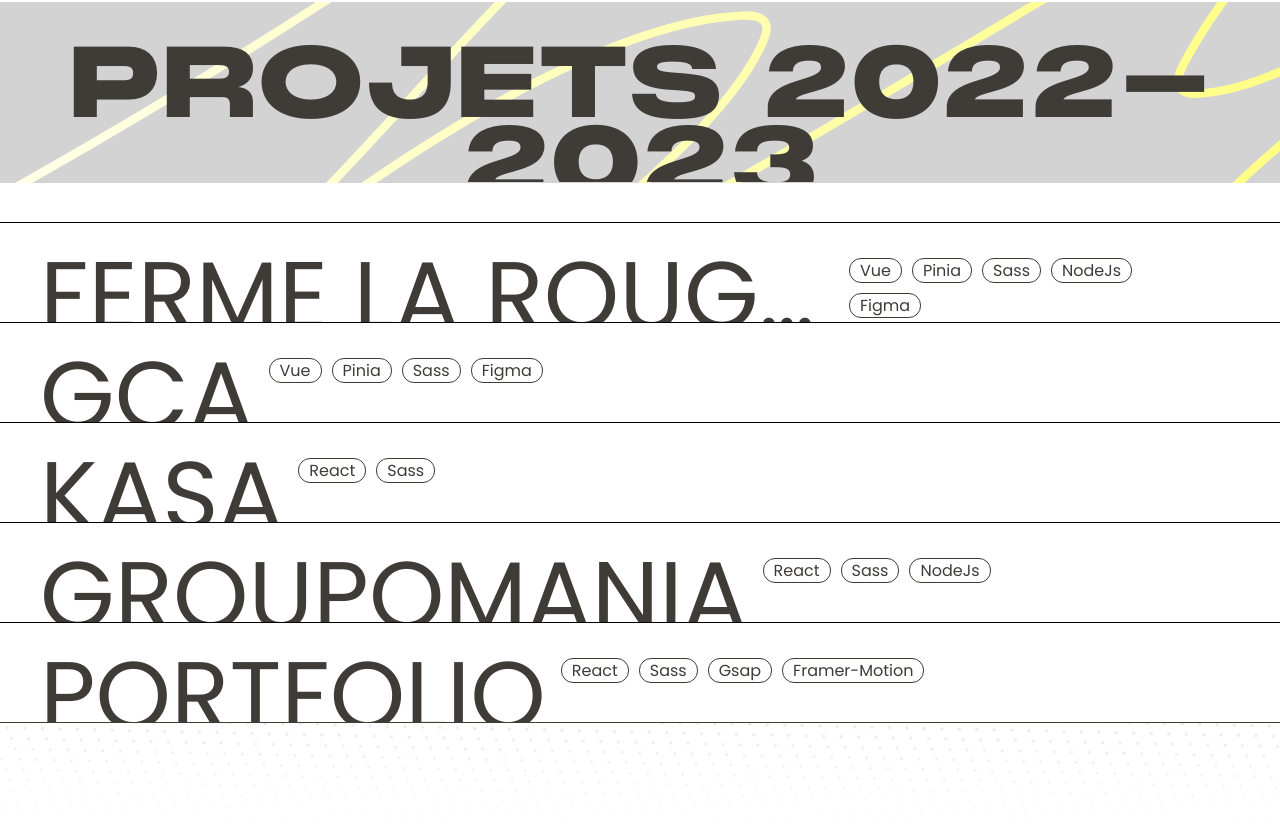
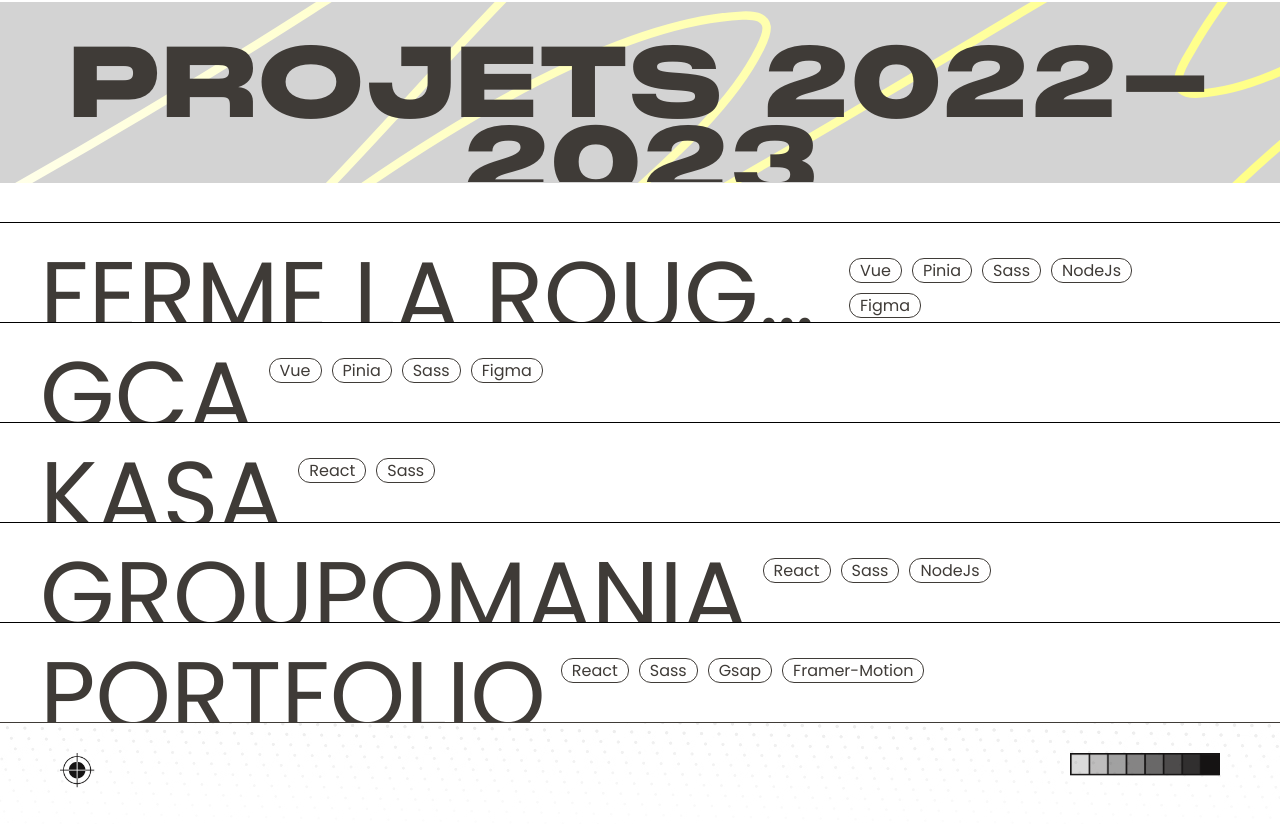
Before and after one commit to ThomasdevLC/portfolio_07_2023, a React (Create React App) app: page / in a window 1280 px wide. Shown: the part 750-1574 px from the top of the page. Built offline with nearby package versions, Linux system fonts and the light colour scheme.

Commit message:
footer images

```diff
--- a/src/assets/styles/components/_Footer.scss
+++ b/src/assets/styles/components/_Footer.scss
@@ -2,9 +2,25 @@
   background-color: white;
   height: 120px;
   position: relative;
-  // margin-bottom: auto;
   &__border {
     width: 100%;
     border-bottom: 1px solid var(--gray-3);
   }
+  &__box {
+    width: 100%;
+    display: flex;
+    justify-content: space-between;
+    padding: 30px 60px;
+
+    &__mark {
+      & img {
+        width: 35px;
+      }
+    }
+    &__chart {
+      & img {
+        width: 150px;
+      }
+    }
+  }
 }
--- a/src/components/Home/Footer.js
+++ b/src/components/Home/Footer.js
@@ -1,5 +1,7 @@
 import React from "react";
 import background from "../../assets/images/header_background.jpg";
+import chart from "../../assets/images/chart.png";
+import mark from "../../assets/images/mark.png";
 
 const Footer = () => {
   return (
@@ -10,6 +12,14 @@ const Footer = () => {
       }}
     >
       <div className="footer__border"></div>
+      <div className="footer__box">
+        <div className="footer__box__mark">
+          <img src={mark} alt="mark" />
+        </div>
+        <div className="footer__box__chart">
+          <img src={chart} alt="chart" />
+        </div>
+      </div>
     </div>
   );
 };
```
Also changed, not shown: src/assets/images/chart.png (added), src/assets/images/mark.png (added).
